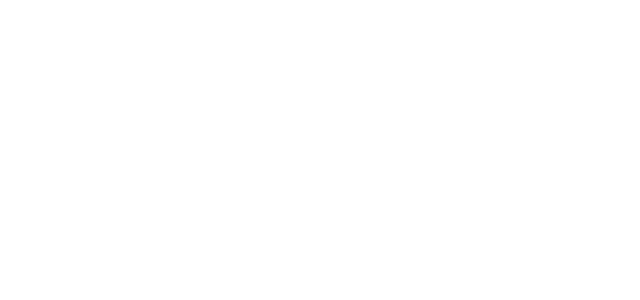
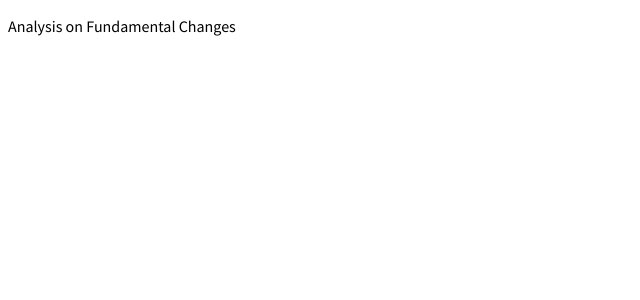
Before and after one commit to vamsi462/zest-assesment, a React (Create React App) app: page / in a window 1280 px wide. Shown: the top 300 px of the page, without its empty margins (0-640 px from the left). Built offline with nearby package versions, Linux system fonts and the light colour scheme.

Commit message:
font styles

```diff
--- a/src/App.css
+++ b/src/App.css
@@ -1,38 +1,4 @@
-.App {
-  text-align: center;
+@import url('https://fonts.googleapis.com/css2?family=Source+Sans+Pro:wght@200;300;400&display=swap');
+body {
+  font-family: 'Source Sans Pro', sans-serif;
 }
-
-.App-logo {
-  height: 40vmin;
-  pointer-events: none;
-}
-
-@media (prefers-reduced-motion: no-preference) {
-  .App-logo {
-    animation: App-logo-spin infinite 20s linear;
-  }
-}
-
-.App-header {
-  background-color: #282c34;
-  min-height: 100vh;
-  display: flex;
-  flex-direction: column;
-  align-items: center;
-  justify-content: center;
-  font-size: calc(10px + 2vmin);
-  color: white;
-}
-
-.App-link {
-  color: #61dafb;
-}
-
-@keyframes App-logo-spin {
-  from {
-    transform: rotate(0deg);
-  }
-  to {
-    transform: rotate(360deg);
-  }
-}
--- a/src/App.js
+++ b/src/App.js
@@ -3,6 +3,7 @@
 function App() {
   return (
     <div className="App">
+      <p>Analysis on Fundamental Changes</p>
     </div>
   );
 }
```
